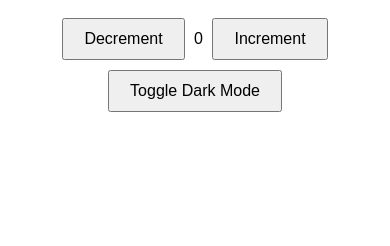
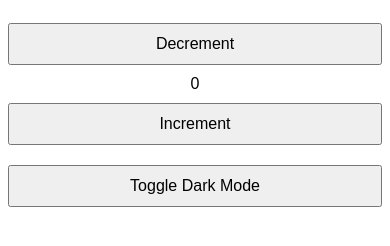
Before and after one commit to jbandu/evoloop-hello, a plain HTML site: page index.html in a window 390 px wide. Shown: the part 90-336 px from the top of the page. Drawn offline with Linux system fonts and the light colour scheme.

Commit message:
Add responsiveness per spec tasks

```diff
--- a/index.html
+++ b/index.html
@@ -19,6 +19,9 @@
         }
         .controls {
             margin: 10px 0;
+            display: flex;
+            justify-content: center;
+            gap: 10px;
         }
         button {
             padding: 10px 20px;
@@ -26,6 +29,16 @@
             margin: 0 5px;
         }
         .dark-mode { --bg-color: #1E293B; --text-color: #F1F5F9; }
+        @media (max-width: 600px) {
+            .controls {
+                flex-direction: column;
+                gap: 5px;
+            }
+            button {
+                width: 100%;
+                margin: 5px 0;
+            }
+        }
     </style>
 </head>
 <body>
```
